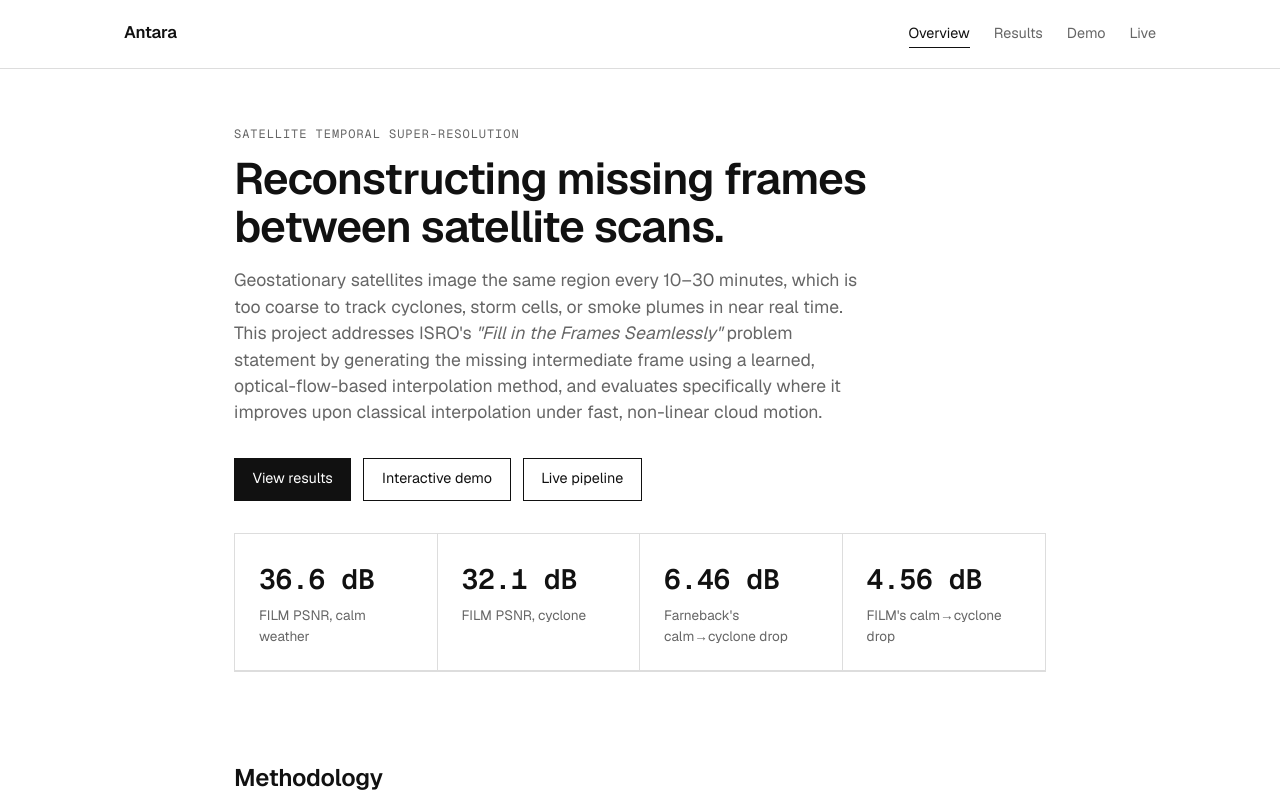
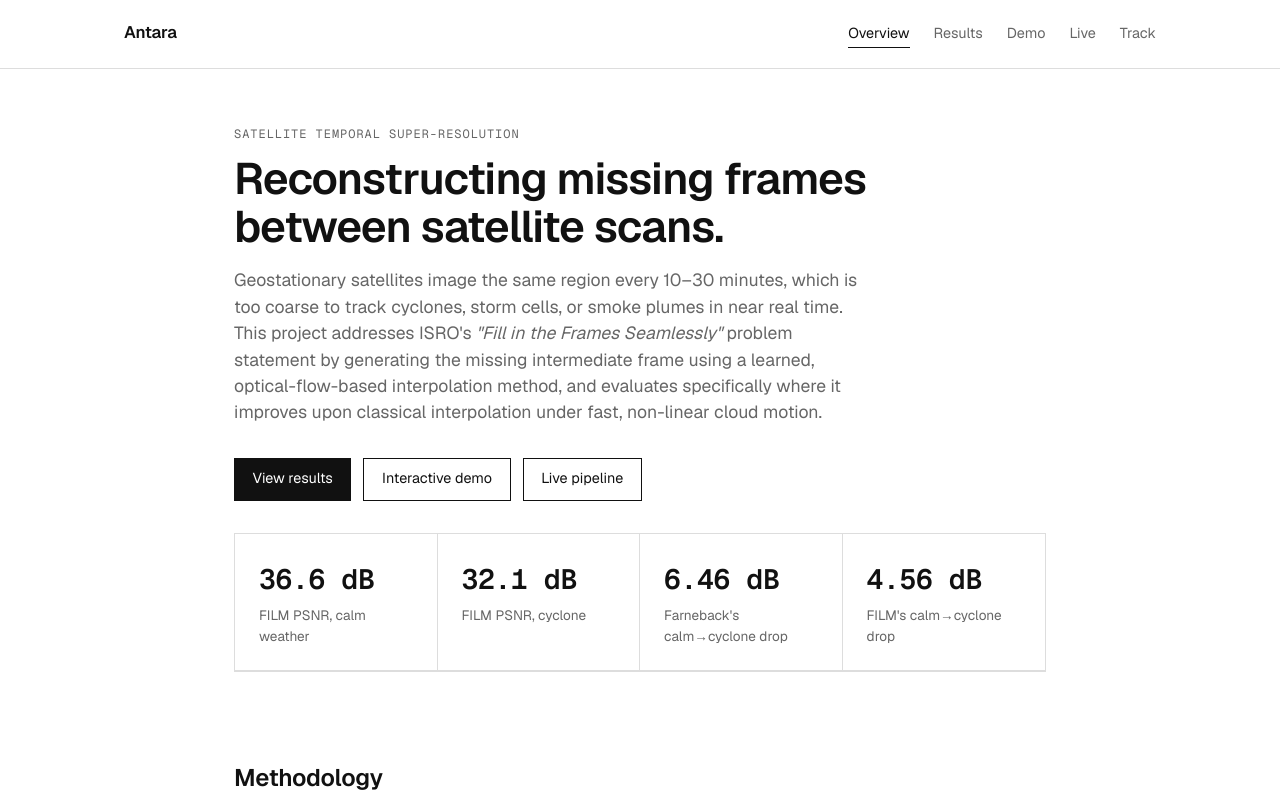
Before and after one commit to HimanshuSolo/Antara, a Next.js app in the folder web/: page / in a window 1280 px wide. Shown: the top 800 px of the page. Built offline with nearby package versions, Linux system fonts and the light colour scheme.

Commit message:
feat(web): add a Track nav link

```diff
--- a/web/components/SiteHeader.tsx
+++ b/web/components/SiteHeader.tsx
@@ -8,6 +8,7 @@ const LINKS = [
   { href: "/results", label: "Results" },
   { href: "/demo", label: "Demo" },
   { href: "/live", label: "Live" },
+  { href: "/track", label: "Track" },
 ];
 
 export default function SiteHeader() {
```
